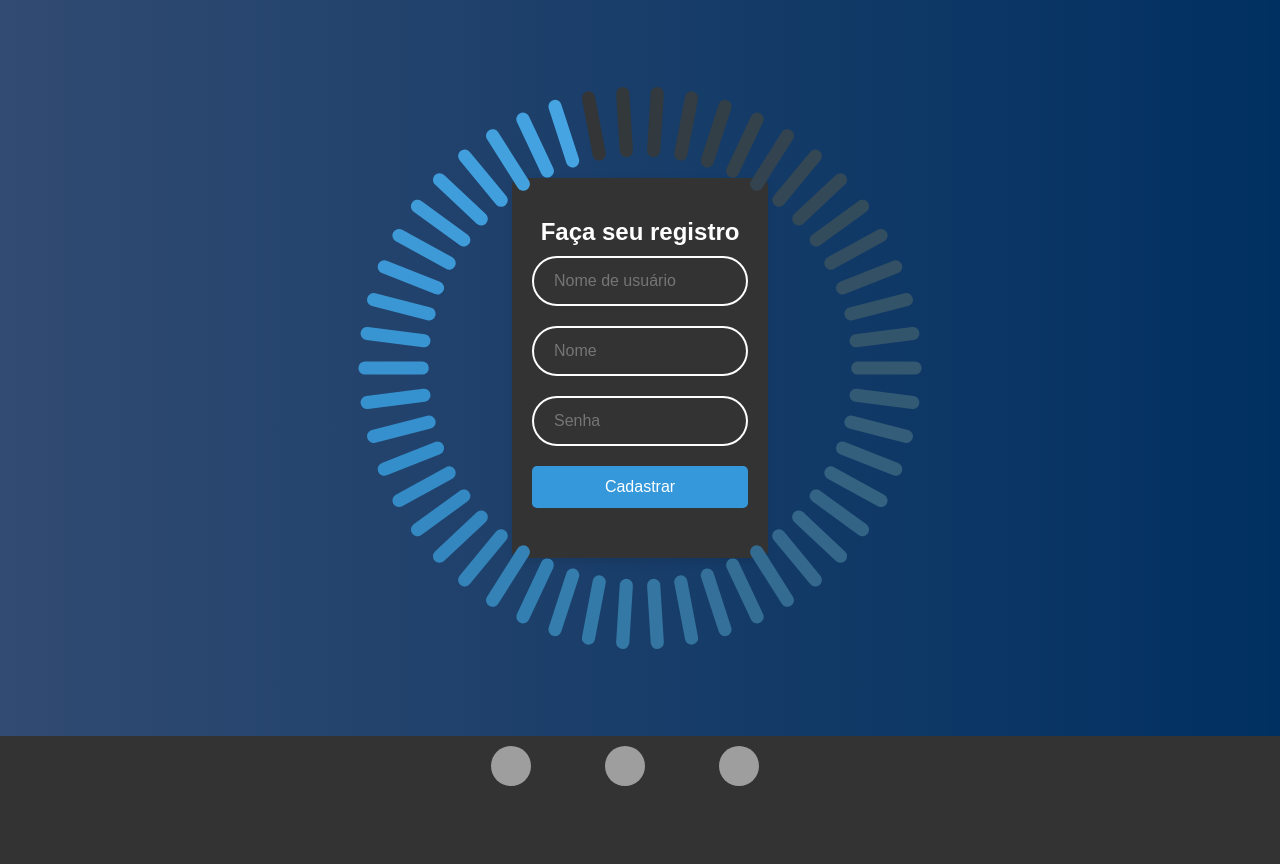
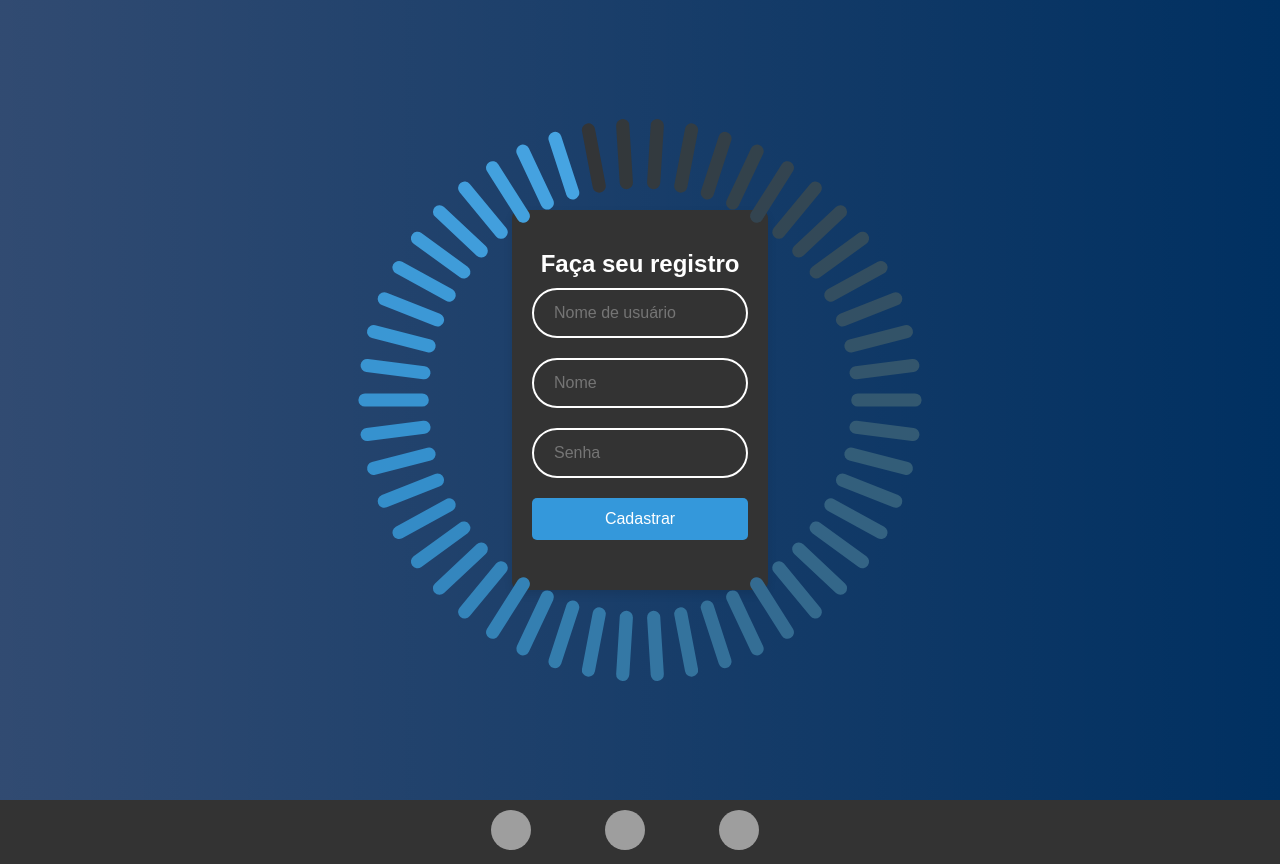
Before and after one commit to eovieira/IFSP-ARQ_-_Social_Network, a Flask app: page /registrar in a window 1280 px wide. Shown: the part 79-943 px from the top of the page. Before the commit the page ends 865 px from the top, so only its background shows below. Run offline with Flask 3, Linux system fonts and the light colour scheme; grey boxes are pictures that could not be loaded.

Commit message:
tá quase totalmente bom (termino mais tarde), dá uma olhada

```diff
--- a/socialnetwork/static/form.css
+++ b/socialnetwork/static/form.css
@@ -95,12 +95,22 @@
     background-color: #2980b9;
 }
 
+.wrapper {
+    position: relative;
+    display: flex;
+    justify-content: center;
+    align-items: center;
+}
+
 .main-login {
     display: flex;
     justify-content: center;
     align-items: center;
-    min-width: 100vh;
+    height: 100vh;
+    width: 100vw;
     color: white;
+    overflow: hidden;
+    position: relative;
 }
 
 .container-box {
--- a/socialnetwork/static/responsive.css
+++ b/socialnetwork/static/responsive.css
@@ -49,3 +49,14 @@
         width: 90%;
     }
 }
+
+@media (max-width: 480px) {
+    .container-box span {
+        display: none;
+    }
+
+    .form-container {
+        padding: 20px;
+        max-width: 90%;
+    }
+}
--- a/socialnetwork/templates/login.html
+++ b/socialnetwork/templates/login.html
@@ -30,6 +30,7 @@
         </div>
     </header>
     <main class="main-login">
+        <div class="wrapper">
             <div class="container-box">
                 <div class="form-container">
                     <form action="" method="post">
@@ -100,7 +101,7 @@
                 <span style="--i: 48;"></span>
                 <span style="--i: 49;"></span>
             </div>
-
+        </div>
     </main>
     <footer>
         <ul>
@@ -108,7 +109,7 @@
                         src="https://www.arq.ifsp.edu.br/images/conteudo/logo_ifsp.png" alt="Site do IFSP"></a>
             </li>
             <li><a href="https://suap.ifsp.edu.br/accounts/login/?next=/"><img class="icon"
-                        src="https://www.ifms.edu.br/acesso-a-sistemas/imagens/suap/@@images/image/preview"
+                        src="https://play-lh.googleusercontent.com/SPxHi3OAXC4sT0LP2i7VKuvlMJOGS58x4ChB8Tmllj0A3A0jvYuhWAremht02Y6YY30"
                         alt="SUAP"></a>
             </li>
             <li><a href="https://moodle.arq.ifsp.edu.br/login/index.php"><img class="icon"
--- a/socialnetwork/templates/registrar.html
+++ b/socialnetwork/templates/registrar.html
@@ -30,6 +30,7 @@
     </header>
 
     <main class="main-login">
+        <div class="wrapper">
             <div class="container-box">
                 <div class="form-container">
                     <form action="" method="post">
@@ -103,6 +104,7 @@
                 <span style="--i: 48;"></span>
                 <span style="--i: 49;"></span>
             </div>
+        </div>
     </main>
 
     <footer>
@@ -110,7 +112,7 @@
             <li><a href="https://www.arq.ifsp.edu.br/"><img class="icon"
                         src="https://www.arq.ifsp.edu.br/images/conteudo/logo_ifsp.png" alt="Site do IFSP"></a></li>
             <li><a href="https://suap.ifsp.edu.br/accounts/login/?next=/"><img class="icon"
-                        src="https://www.ifms.edu.br/acesso-a-sistemas/imagens/suap/@@images/image/preview"
+                        src="https://play-lh.googleusercontent.com/SPxHi3OAXC4sT0LP2i7VKuvlMJOGS58x4ChB8Tmllj0A3A0jvYuhWAremht02Y6YY30"
                         alt="SUAP"></a></li>
             <li><a href="https://moodle.arq.ifsp.edu.br/login/index.php"><img class="icon"
                         src="https://www.datocms-assets.com/58969/1688659576-moodle-integration.png" alt="Moodle"></a>
```
Also changed, not shown: instance/database.db. Lines whose indentation alone changed are shown as unchanged.
